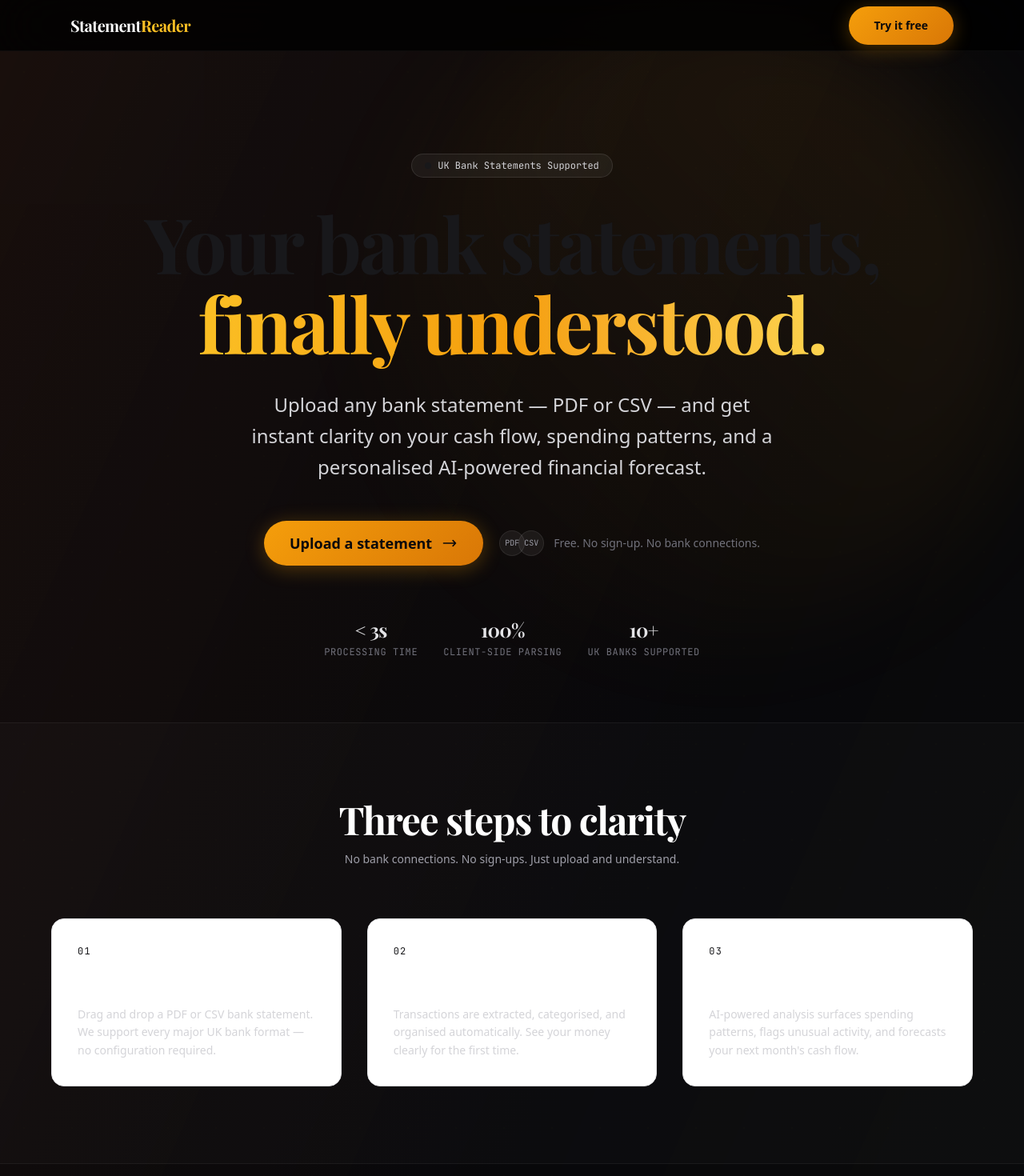
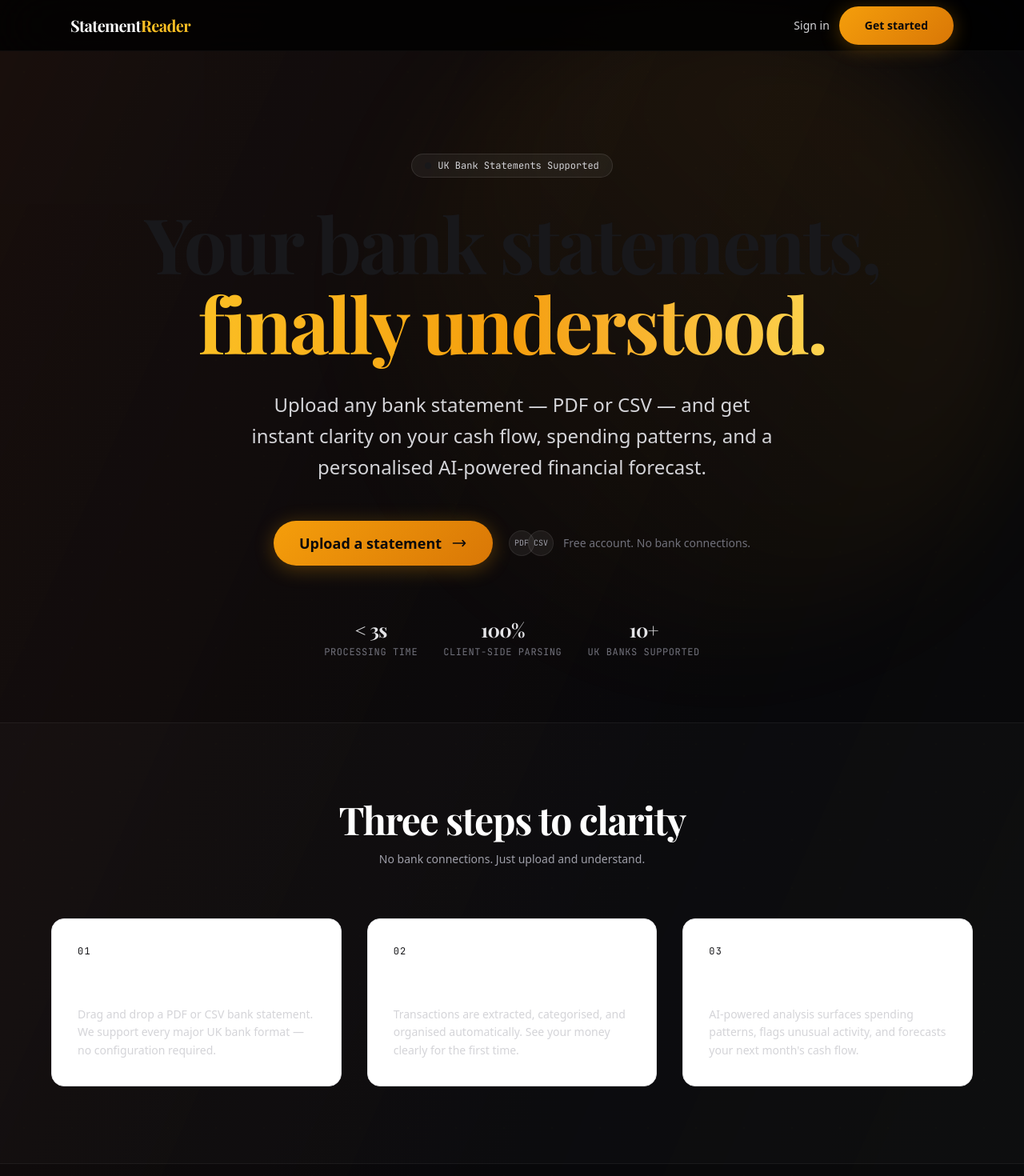
Before and after one commit to IgorLipo/Rise-Up-AI, a Next.js app: page / in a window 1280 px wide. Shown: the top 1470 px of the page at 80% size. Built offline with nearby package versions, Linux system fonts and the light colour scheme.

Commit message:
fix: update landing page for account-based auth — replace 'No sign-up' with sign-in/register CTAs
Co-Authored-By: RuFlo <ruv@ruv.net>

```diff
--- a/src/app/page.tsx
+++ b/src/app/page.tsx
@@ -25,12 +25,20 @@
  <span className="font-display text-xl font-bold text-white tracking-tight">
  Statement<span className="text-amber-400">Reader</span>
  </span>
+ <div className="flex items-center gap-3">
  <Link
- href="/upload"
+ href="/login"
+ className="text-sm text-zinc-300 hover:text-white transition-colors"
+ >
+ Sign in
+ </Link>
+ <Link
+ href="/register"
  className="btn-cta text-sm px-5 py-2.5"
  >
- Try it free
+ Get started
  </Link>
+ </div>
  </div>
  </nav>
 
@@ -74,7 +82,7 @@
  ))}
  </div>
  <span className="text-sm text-zinc-500">
- Free. No sign-up. No bank connections.
+ Free account. No bank connections.
  </span>
  </div>
  </div>
@@ -102,7 +110,7 @@
  Three steps to clarity
  </h2>
  <p className="text-center text-zinc-400 mb-16 max-w-lg mx-auto text-sm">
- No bank connections. No sign-ups. Just upload and understand.
+ No bank connections. Just upload and understand.
  </p>
  <div className="grid md:grid-cols-3 gap-8">
  {[
@@ -239,7 +247,7 @@
  Ready to understand your money?
  </h2>
  <p className="mt-4 text-zinc-300 max-w-md mx-auto text-lg">
- Upload your first bank statement. Instant insights. No sign-up. No bank connections.
+ Upload your first bank statement. Instant insights. Free account. No bank connections.
  </p>
  <Link
  href="/upload"
```
